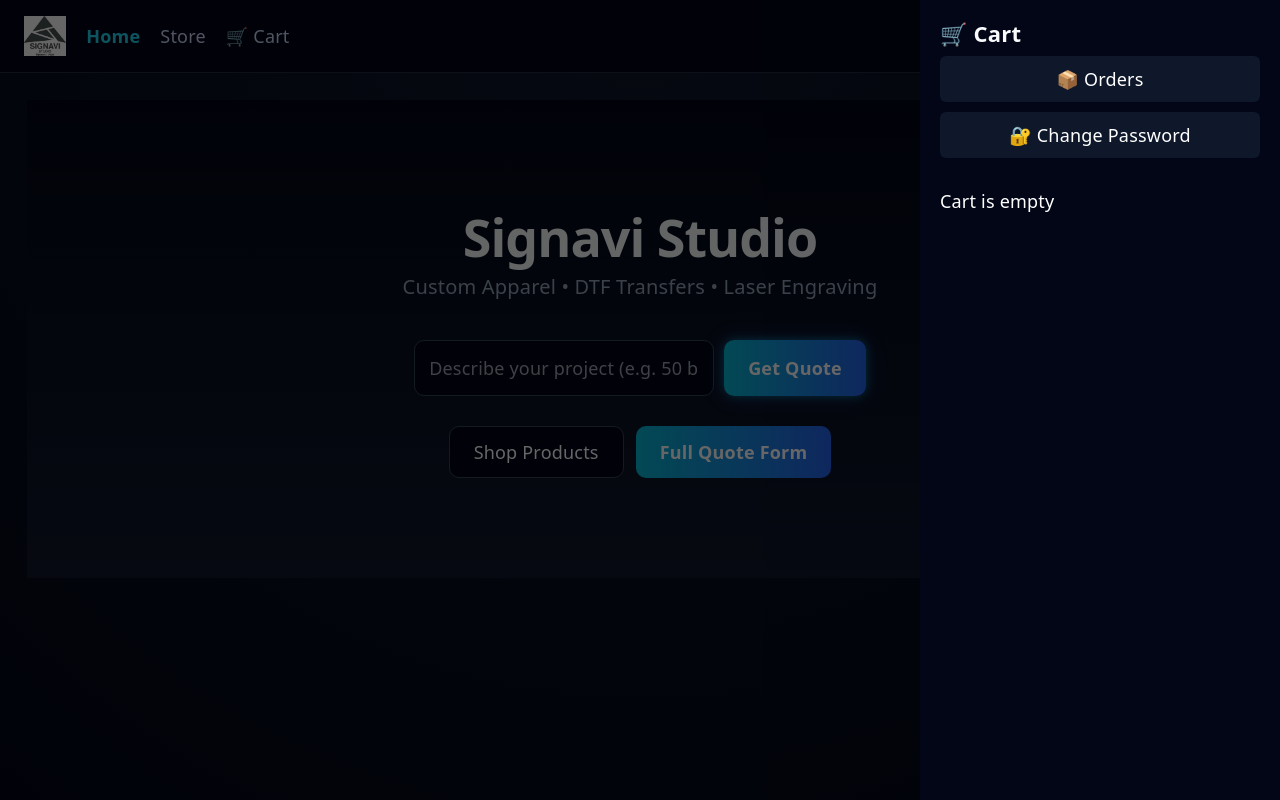
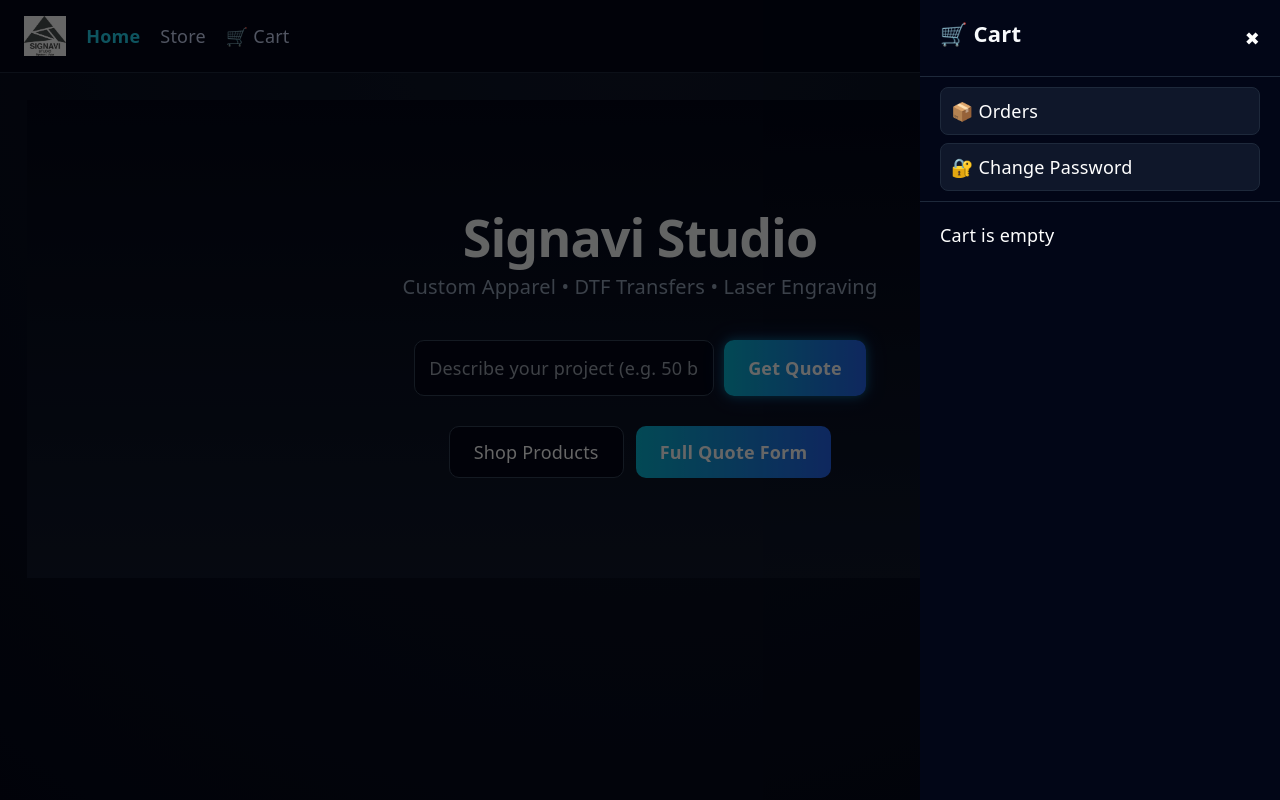
Before and after one commit to outlandi-co/signavi-studio, a React (Vite) app: page / in a window 1280 px wide. Both pictures are taken after a click on the button "🛒 Cart". Built offline with nearby package versions, Linux system fonts and the light colour scheme.

Commit message:
🔥 restore full cart functionality + fix UI + keep password modal

```diff
--- a/src/components/CartDrawer.jsx
+++ b/src/components/CartDrawer.jsx
@@ -105,10 +105,20 @@ export default function CartDrawer({ isOpen, onClose }) {
       const orderId = orderRes?.data?._id
 
       const paymentRes = await api.post(`/square/create-payment/${orderId}`)
-      window.location.href = paymentRes.data.url
+      const url = paymentRes?.data?.url
+
+      if (!url) {
+        throw new Error("No payment URL")
+      }
+
+      /* 🔥 CLEAR CART ONLY AFTER SUCCESS */
+      clearCart()
+      localStorage.removeItem("cart")
+
+      window.location.href = url
 
     } catch (err) {
-      console.error(err)
+      console.error("❌ CHECKOUT ERROR:", err)
       alert("Checkout failed")
       setIsRedirecting(false)
     }
@@ -124,7 +134,8 @@ export default function CartDrawer({ isOpen, onClose }) {
           inset: 0,
           background: "rgba(0,0,0,0.6)",
           opacity: isOpen ? 1 : 0,
-          pointerEvents: isOpen ? "auto" : "none"
+          pointerEvents: isOpen ? "auto" : "none",
+          zIndex: 900
         }}
       />
 
@@ -137,50 +148,140 @@ export default function CartDrawer({ isOpen, onClose }) {
         height: "100%",
         background: "#020617",
         transform: isOpen ? "translateX(0)" : "translateX(100%)",
-        transition: "0.3s",
-        padding: 20,
-        color: "white"
+        transition: "0.3s ease",
+        display: "flex",
+        flexDirection: "column",
+        color: "white",
+        zIndex: 1000
       }}>
 
+        {/* HEADER */}
+        <div style={{
+          padding: 20,
+          display: "flex",
+          justifyContent: "space-between",
+          borderBottom: "1px solid #1e293b"
+        }}>
           <h2>🛒 Cart</h2>
+          <button onClick={safeClose}>✖</button>
+        </div>
 
-        {/* 🔥 ACCOUNT ACTIONS */}
-        <div style={{ marginBottom: 20 }}>
-          <button onClick={() => {
+        {/* ACCOUNT ACTIONS */}
+        <div style={{
+          padding: "10px 20px",
+          borderBottom: "1px solid #1e293b",
+          display: "flex",
+          flexDirection: "column",
+          gap: 8
+        }}>
+          <button
+            onClick={() => {
               safeClose()
               navigate("/my-orders")
-          }} style={btn}>
+            }}
+            style={navBtn}
+          >
             📦 Orders
           </button>
 
-          <button onClick={() => {
-            setShowPasswordModal(true)
-          }} style={btn}>
+          <button
+            onClick={() => setShowPasswordModal(true)}
+            style={navBtn}
+          >
             🔐 Change Password
           </button>
         </div>
 
-        {/* CART */}
+        {/* CART ITEMS */}
+        <div style={{
+          flex: 1,
+          overflowY: "auto",
+          padding: 20
+        }}>
           {cart.length === 0 && <p>Cart is empty</p>}
 
-        {cart.map((item, i) => (
-          <div key={i}>
-            <p>{item.name}</p>
+          {cart.map((item, index) => {
+
+            const price = Number(
+              item?.selectedVariant?.price ??
+              item?.variant?.price ??
+              0
+            )
+
+            const qty = Number(item?.quantity || 1)
+            const lineTotal = price * qty
+            const id = item.productId || item._id
+
+            return (
+              <div key={index} style={{
+                display: "flex",
+                gap: 10,
+                marginBottom: 16,
+                borderBottom: "1px solid #1e293b",
+                paddingBottom: 10
+              }}>
+                <SafeImage
+                  src={item.image || "/placeholder.png"}
+                  alt={item.name}
+                  style={{ width: 60, height: 60 }}
+                />
+
+                <div style={{ flex: 1 }}>
+                  <strong>{item.name}</strong>
+
+                  <p style={{ fontSize: 12, opacity: 0.7 }}>
+                    {(item.selectedVariant || item.variant)?.color || "N/A"} /
+                    {(item.selectedVariant || item.variant)?.size || "N/A"}
+                  </p>
+
+                  <p>${price.toFixed(2)} × {qty}</p>
+
+                  <p style={{ color: "#22c55e", fontWeight: "bold" }}>
+                    ${lineTotal.toFixed(2)}
+                  </p>
+
+                  <div style={{ display: "flex", gap: 6 }}>
+                    <button onClick={() => updateQuantity(id, qty - 1)}>-</button>
+                    <span>{qty}</span>
+                    <button onClick={() => updateQuantity(id, qty + 1)}>+</button>
                   </div>
-        ))}
+                </div>
 
-        {/* CHECKOUT */}
+                <button onClick={() => removeFromCart(id)}>✖</button>
+              </div>
+            )
+          })}
+        </div>
+
+        {/* TOTALS + CHECKOUT */}
         {cart.length > 0 && (
-          <Button onClick={handleCheckout} fullWidth>
-            Checkout
+          <div style={{
+            padding: 20,
+            borderTop: "1px solid #1e293b"
+          }}>
+            <p>Subtotal: ${subtotal.toFixed(2)}</p>
+            <p>Tax: ${tax.toFixed(2)}</p>
+
+            <h3 style={{ color: "#22c55e" }}>
+              Total: ${total.toFixed(2)}
+            </h3>
+
+            <Button
+              onClick={handleCheckout}
+              fullWidth
+              disabled={isRedirecting}
+            >
+              {isRedirecting
+                ? "🔐 Connecting..."
+                : "💳 Checkout"}
             </Button>
+          </div>
         )}
 
-        {/* 🔥 PASSWORD MODAL */}
+        {/* PASSWORD MODAL */}
         {showPasswordModal && (
           <div style={modalOverlay}>
             <div style={modal}>
-
               <h3>Change Password</h3>
 
               <input
@@ -204,14 +305,10 @@ export default function CartDrawer({ isOpen, onClose }) {
                   Update
                 </Button>
 
-                <Button
-                  variant="dark"
-                  onClick={()=>setShowPasswordModal(false)}
-                >
+                <Button variant="dark" onClick={()=>setShowPasswordModal(false)}>
                   Cancel
                 </Button>
               </div>
-
             </div>
           </div>
         )}
@@ -222,12 +319,15 @@ export default function CartDrawer({ isOpen, onClose }) {
 }
 
 /* STYLES */
-const btn = {
+const navBtn = {
   width: "100%",
-  padding: 10,
-  marginBottom: 10,
+  textAlign: "left",
+  padding: "10px",
   background: "#0f172a",
-  borderRadius: 6
+  borderRadius: "8px",
+  cursor: "pointer",
+  color: "white",
+  border: "1px solid #1e293b"
 }
 
 const modalOverlay = {
```
Lines whose indentation alone changed are shown as unchanged.
